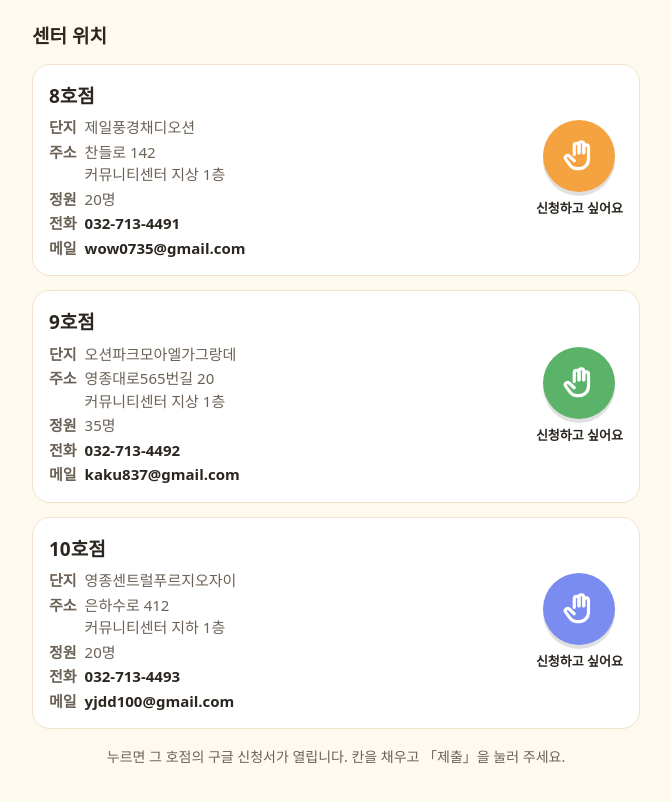
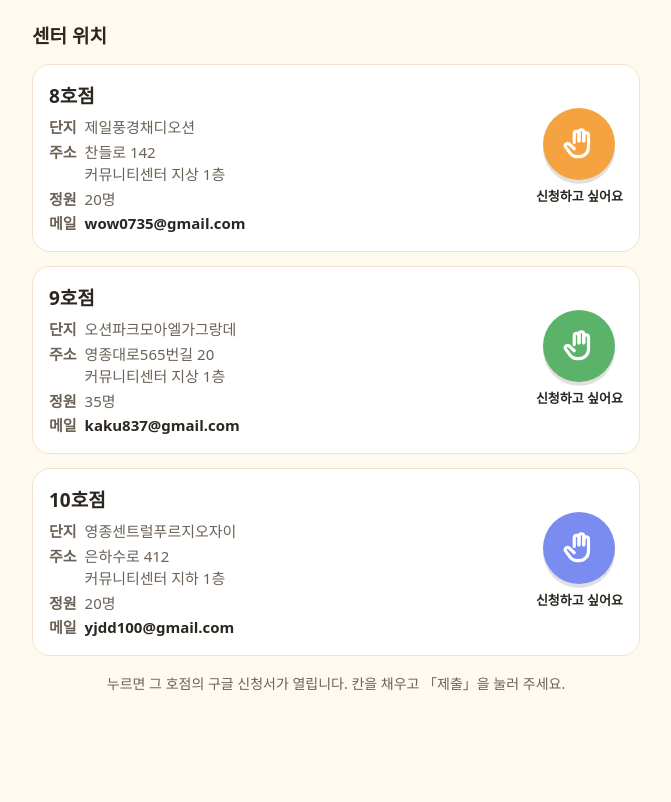
Before and after one commit to YeongJong-TogetherCare/yeongjong-togethercare.github.io, a plain HTML site: page index.html in a window 1280 px wide. Shown: the part 2374-3176 px from the top of the page, without its empty margins (304-975 px from the left). After the commit the page ends 3125 px from the top, so only its background shows below. Drawn offline with Linux system fonts and the light colour scheme.

Commit message:
첫 화면 센터 칸(신청하고 싶어요 손 아이콘 옆)에서 전화번호 줄 삭제
Co-Authored-By: Claude Opus 5.5 <noreply@anthropic.com>

```diff
--- a/index.html
+++ b/index.html
@@ -59,9 +59,9 @@ h2.sec{font-size:19px;margin:6px 0 12px}
 <h2 class="sec">모집 안내</h2>
 <div class="infobox"><div class="row"><div class="k">모집 대상</div><div class="v"><p>돌봄이 필요한 만 6세 ~ 12세 아동</p><p>(만 6세이나 입학 전 아동 포함)</p></div></div><div class="row"><div class="k">우선 순위</div><div class="v"><p>맞벌이가정, 한부모가정, 다자녀가정, 초등 저학년, 부모의 출퇴근 거리가 긴 경우</p><p>선발기준: 정원의 70%는 단지내 아동으로 우선 배정합니다.</p></div></div><div class="row"><div class="k">접수 기간</div><div class="v"><p>1차: 2026.11.23(월) 10시부터 ~ 11.27(금) 17시</p><p>QR 우선접수: 아래 센터 위치에서 다닐 호점의 「신청하고 싶어요」를 눌러 주세요.</p></div></div><div class="row"><div class="k">이용 시간</div><div class="v"><p>학기 중 13:00 ~ 20:00, 방학 중 09:00 ~ 18:00</p><p>주말·공휴일 제외</p></div></div><div class="row"><div class="k">이용 요금</div><div class="v"><p>정기돌봄 월 70,000원 / 일시돌봄 일 5,000원</p><p>(간식비 포함) / 방학기간 중식 무상 지원</p></div></div><div class="row"><div class="k">프로그램</div><div class="v"><p>기본프로그램: 출결확인, 일상생활 지도, 간식제공</p><p>활동프로그램: 독서지도, 신체활동, 음악, 미술 등 영종특화프로그램</p></div></div><div class="row"><div class="k">입소 서류</div><div class="v"><p>8·9호점: 11월 23일(월) 오전 10시부터 서류 접수</p><p>10호점: 11월 25일(수) 오전 10시부터 서류 접수</p><p>QR 신청 아동은 입소 우선순위 및 선정 기준에 따라 검토 후 순차적으로 개별 연락드립니다.</p><p>※ 입소 증빙서류 미제출 시 입소가 취소될 수 있습니다.</p></div></div><div class="row"><div class="k">문의</div><div class="v"><p>현재 센터 개소 준비로 전화 상담이 어려운 점 양해 부탁드립니다.</p><p>문의사항은 센터 방문 시 안내해 드리겠습니다.</p></div></div></div>
 <h2 class="sec">센터 위치</h2>
-<div class="center"><div class="info"><h3>8호점</h3><dl class="rows"><dt>단지</dt><dd>제일풍경채디오션</dd><dt>주소</dt><dd>찬들로 142<br>커뮤니티센터 지상 1층</dd><dt>정원</dt><dd>20명</dd><dt>전화</dt><dd><a href="tel:032-713-4491">032-713-4491</a></dd><dt>메일</dt><dd><a href="mailto:wow0735@gmail.com">wow0735@gmail.com</a></dd></dl></div>
-<a class="apply c8" href="https://forms.gle/8TzuqprSrnAP6JqP9"><span class="ico"><svg viewBox="0 0 24 24" fill="none" stroke="currentColor" stroke-width="2" stroke-linecap="round" stroke-linejoin="round" aria-hidden="true"><path d="M9 11V5.5a1.5 1.5 0 0 1 3 0V10"/><path d="M12 10V4.5a1.5 1.5 0 0 1 3 0V10"/><path d="M15 10V6.5a1.5 1.5 0 0 1 3 0V14a6 6 0 0 1-6 6h-1a6 6 0 0 1-5-2.7L3.6 14a1.5 1.5 0 0 1 2.5-1.7L9 15"/></svg></span>신청하고 싶어요</a></div><div class="center"><div class="info"><h3>9호점</h3><dl class="rows"><dt>단지</dt><dd>오션파크모아엘가그랑데</dd><dt>주소</dt><dd>영종대로565번길 20<br>커뮤니티센터 지상 1층</dd><dt>정원</dt><dd>35명</dd><dt>전화</dt><dd><a href="tel:032-713-4492">032-713-4492</a></dd><dt>메일</dt><dd><a href="mailto:kaku837@gmail.com">kaku837@gmail.com</a></dd></dl></div>
-<a class="apply c9" href="https://forms.gle/MnfP18Pq2U9TugH49"><span class="ico"><svg viewBox="0 0 24 24" fill="none" stroke="currentColor" stroke-width="2" stroke-linecap="round" stroke-linejoin="round" aria-hidden="true"><path d="M9 11V5.5a1.5 1.5 0 0 1 3 0V10"/><path d="M12 10V4.5a1.5 1.5 0 0 1 3 0V10"/><path d="M15 10V6.5a1.5 1.5 0 0 1 3 0V14a6 6 0 0 1-6 6h-1a6 6 0 0 1-5-2.7L3.6 14a1.5 1.5 0 0 1 2.5-1.7L9 15"/></svg></span>신청하고 싶어요</a></div><div class="center"><div class="info"><h3>10호점</h3><dl class="rows"><dt>단지</dt><dd>영종센트럴푸르지오자이</dd><dt>주소</dt><dd>은하수로 412<br>커뮤니티센터 지하 1층</dd><dt>정원</dt><dd>20명</dd><dt>전화</dt><dd><a href="tel:032-713-4493">032-713-4493</a></dd><dt>메일</dt><dd><a href="mailto:yjdd100@gmail.com">yjdd100@gmail.com</a></dd></dl></div>
+<div class="center"><div class="info"><h3>8호점</h3><dl class="rows"><dt>단지</dt><dd>제일풍경채디오션</dd><dt>주소</dt><dd>찬들로 142<br>커뮤니티센터 지상 1층</dd><dt>정원</dt><dd>20명</dd><dt>메일</dt><dd><a href="mailto:wow0735@gmail.com">wow0735@gmail.com</a></dd></dl></div>
+<a class="apply c8" href="https://forms.gle/8TzuqprSrnAP6JqP9"><span class="ico"><svg viewBox="0 0 24 24" fill="none" stroke="currentColor" stroke-width="2" stroke-linecap="round" stroke-linejoin="round" aria-hidden="true"><path d="M9 11V5.5a1.5 1.5 0 0 1 3 0V10"/><path d="M12 10V4.5a1.5 1.5 0 0 1 3 0V10"/><path d="M15 10V6.5a1.5 1.5 0 0 1 3 0V14a6 6 0 0 1-6 6h-1a6 6 0 0 1-5-2.7L3.6 14a1.5 1.5 0 0 1 2.5-1.7L9 15"/></svg></span>신청하고 싶어요</a></div><div class="center"><div class="info"><h3>9호점</h3><dl class="rows"><dt>단지</dt><dd>오션파크모아엘가그랑데</dd><dt>주소</dt><dd>영종대로565번길 20<br>커뮤니티센터 지상 1층</dd><dt>정원</dt><dd>35명</dd><dt>메일</dt><dd><a href="mailto:kaku837@gmail.com">kaku837@gmail.com</a></dd></dl></div>
+<a class="apply c9" href="https://forms.gle/MnfP18Pq2U9TugH49"><span class="ico"><svg viewBox="0 0 24 24" fill="none" stroke="currentColor" stroke-width="2" stroke-linecap="round" stroke-linejoin="round" aria-hidden="true"><path d="M9 11V5.5a1.5 1.5 0 0 1 3 0V10"/><path d="M12 10V4.5a1.5 1.5 0 0 1 3 0V10"/><path d="M15 10V6.5a1.5 1.5 0 0 1 3 0V14a6 6 0 0 1-6 6h-1a6 6 0 0 1-5-2.7L3.6 14a1.5 1.5 0 0 1 2.5-1.7L9 15"/></svg></span>신청하고 싶어요</a></div><div class="center"><div class="info"><h3>10호점</h3><dl class="rows"><dt>단지</dt><dd>영종센트럴푸르지오자이</dd><dt>주소</dt><dd>은하수로 412<br>커뮤니티센터 지하 1층</dd><dt>정원</dt><dd>20명</dd><dt>메일</dt><dd><a href="mailto:yjdd100@gmail.com">yjdd100@gmail.com</a></dd></dl></div>
 <a class="apply c10" href="https://forms.gle/qVnwfxJFWbLgkrmD9"><span class="ico"><svg viewBox="0 0 24 24" fill="none" stroke="currentColor" stroke-width="2" stroke-linecap="round" stroke-linejoin="round" aria-hidden="true"><path d="M9 11V5.5a1.5 1.5 0 0 1 3 0V10"/><path d="M12 10V4.5a1.5 1.5 0 0 1 3 0V10"/><path d="M15 10V6.5a1.5 1.5 0 0 1 3 0V14a6 6 0 0 1-6 6h-1a6 6 0 0 1-5-2.7L3.6 14a1.5 1.5 0 0 1 2.5-1.7L9 15"/></svg></span>신청하고 싶어요</a></div>
 <p class="note">누르면 그 호점의 구글 신청서가 열립니다. 칸을 채우고 「제출」을 눌러 주세요.</p></main><div id="zv" role="dialog" aria-modal="true" aria-label="홍보 전단지 크게 보기"><img alt="영종 다함께 돌봄센터 홍보 전단지 (크게)">
 <button type="button" class="close">닫기</button>
```
Also changed, not shown: 1 other file.
